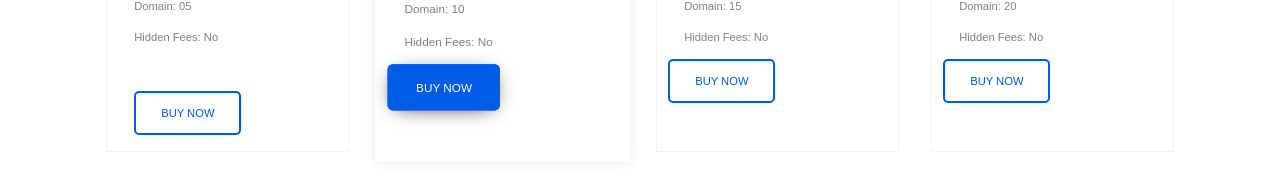
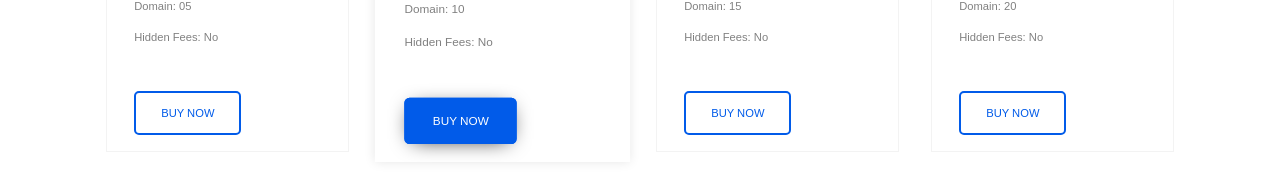
Before and after one commit to minahilhussain/zooki, a React (Create React App) app: page / in a window 1280 px wide. Shown: the part 4329-4524 px from the top of the page. Built offline with nearby package versions, Linux system fonts and the light colour scheme.

Commit message:
updated pricing section structure

```diff
--- a/src/Components/Pricing.jsx
+++ b/src/Components/Pricing.jsx
@@ -36,7 +36,9 @@ function Pricing() {
               <p>Domain: 10</p>
               <p>Hidden Fees: No</p>
             </div>
-            <a href="http://zooki.react.themesbrand.com/">Buy Now</a>
+            <div className="buy-btn">
+              <a href="http://zooki.react.themesbrand.com/">Buy Now</a>
+            </div>
           </div>
           <div className="price-card">
             <div className="card-top">
@@ -49,7 +51,9 @@ function Pricing() {
               <p>Domain: 15</p>
               <p>Hidden Fees: No</p>
             </div>
-            <a href="http://zooki.react.themesbrand.com/">Buy Now</a>
+            <div className="buy-btn">
+              <a href="http://zooki.react.themesbrand.com/">Buy Now</a>
+            </div>
           </div>
           <div className="price-card">
             <div className="card-top">
@@ -62,7 +66,9 @@ function Pricing() {
               <p>Domain: 20</p>
               <p>Hidden Fees: No</p>
             </div>
-            <a href="http://zooki.react.themesbrand.com/">Buy Now</a>
+            <div className="buy-btn">
+              <a href="http://zooki.react.themesbrand.com/">Buy Now</a>
+            </div>
           </div>
         </div>
       </div>
```
